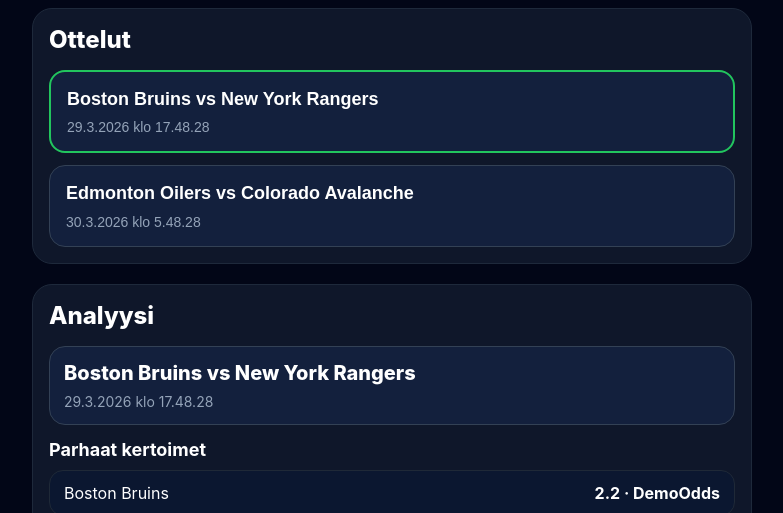
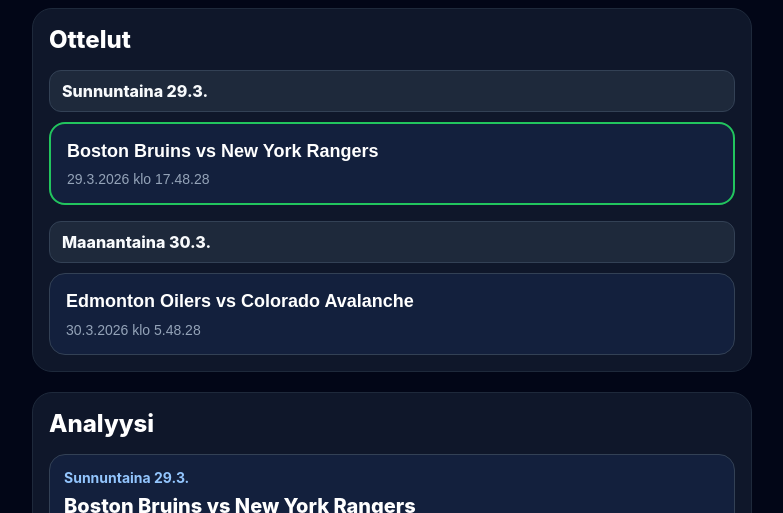
Before and after one commit to vv-glitchhub/scorecaster, a Next.js app: page / in a window 1280 px wide. Shown: the part 439-952 px from the top of the page, without its empty margins (248-1031 px from the left). Built offline with nearby package versions, Linux system fonts and the light colour scheme; no server answers.

Commit message:
Update page.jsx

```diff
--- a/app/page.jsx
+++ b/app/page.jsx
@@ -161,6 +161,19 @@ function formatDate(value) {
   }
 }
 
+function formatDayLabel(value, lang) {
+  if (!value) return "-";
+  try {
+    return new Date(value).toLocaleDateString(lang === "fi" ? "fi-FI" : "en-US", {
+      weekday: "long",
+      day: "numeric",
+      month: "numeric",
+    });
+  } catch {
+    return value;
+  }
+}
+
 export default function Page() {
   const [lang, setLang] = useState("fi");
   const t = TEXT[lang];
@@ -237,6 +250,17 @@ export default function Page() {
 
     loadGames();
   }, [selectedGroup, selectedLeague]);
+
+  const groupedGames = useMemo(() => {
+    return Object.entries(
+      games.reduce((acc, game) => {
+        const dayKey = formatDayLabel(game.commence_time, lang);
+        if (!acc[dayKey]) acc[dayKey] = [];
+        acc[dayKey].push(game);
+        return acc;
+      }, {})
+    );
+  }, [games, lang]);
 
   const selectedGame = useMemo(() => {
     return games.find((game) => game.id === selectedGameId) || null;
@@ -374,7 +398,12 @@ export default function Page() {
           {!loading && games.length === 0 && <p style={styles.muted}>{t.noGames}</p>}
 
           <div style={styles.gamesList}>
-            {games.map((game) => (
+            {groupedGames.map(([day, dayGames]) => (
+              <div key={day} style={styles.dayGroup}>
+                <div style={styles.dayHeader}>{day}</div>
+
+                <div style={styles.dayGames}>
+                  {dayGames.map((game) => (
                     <button
                       key={game.id || `${game.home_team}-${game.away_team}`}
                       type="button"
@@ -394,6 +423,9 @@ export default function Page() {
                     </button>
                   ))}
                 </div>
+              </div>
+            ))}
+          </div>
         </section>
 
         <section style={styles.card}>
@@ -404,6 +436,9 @@ export default function Page() {
           ) : (
             <>
               <div style={styles.analysisBox}>
+                <div style={styles.analysisDay}>
+                  {formatDayLabel(selectedGame.commence_time, lang)}
+                </div>
                 <div style={styles.analysisMatch}>
                   {selectedGame.home_team} vs {selectedGame.away_team}
                 </div>
@@ -639,6 +674,24 @@ const styles = {
   },
   gamesList: {
     display: "grid",
+    gap: 16,
+  },
+  dayGroup: {
+    display: "grid",
+    gap: 10,
+  },
+  dayHeader: {
+    fontSize: 16,
+    fontWeight: 800,
+    color: "#f8fafc",
+    background: "#1e293b",
+    border: "1px solid #334155",
+    borderRadius: 12,
+    padding: "10px 12px",
+    textTransform: "capitalize",
+  },
+  dayGames: {
+    display: "grid",
     gap: 12,
   },
   gameCard: {
@@ -664,6 +717,13 @@ const styles = {
     background: "#13203d",
     borderRadius: 16,
     border: "1px solid #334155",
+  },
+  analysisDay: {
+    fontSize: 14,
+    fontWeight: 700,
+    color: "#93c5fd",
+    marginBottom: 8,
+    textTransform: "capitalize",
   },
   analysisMatch: {
     fontSize: 20,
```
Lines whose indentation alone changed are shown as unchanged.
